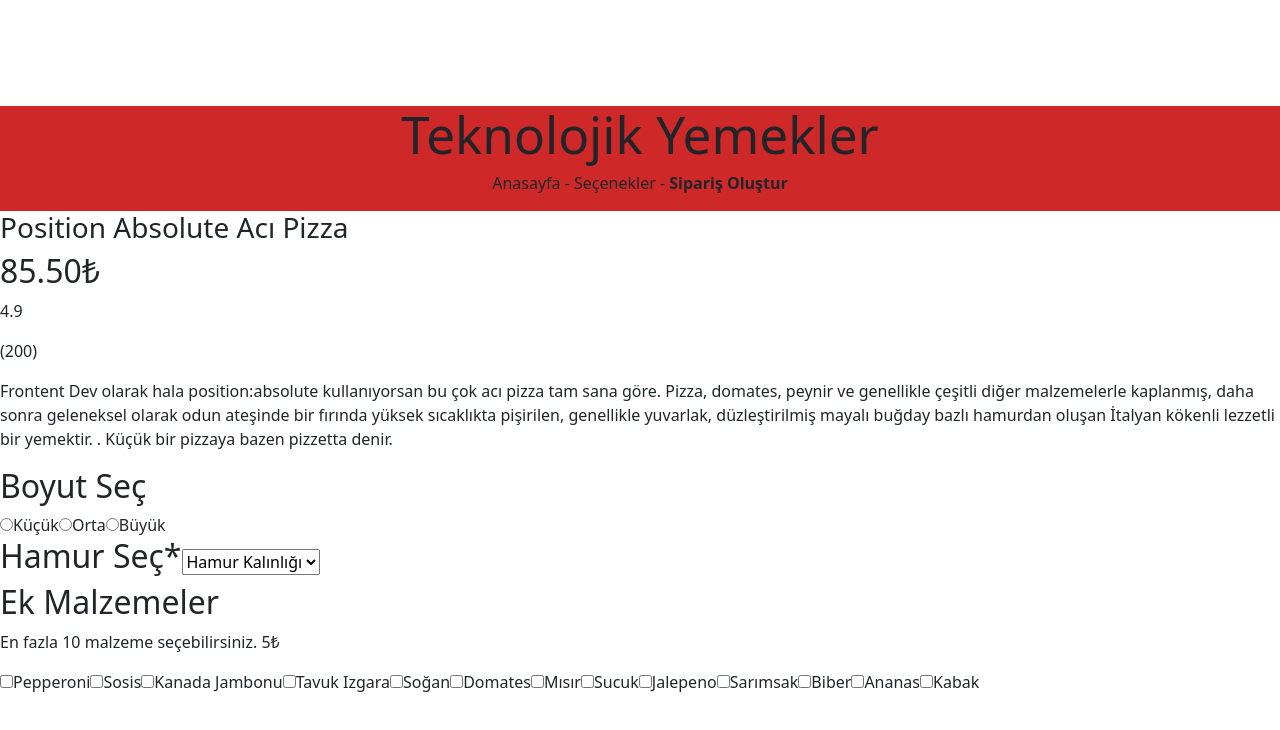
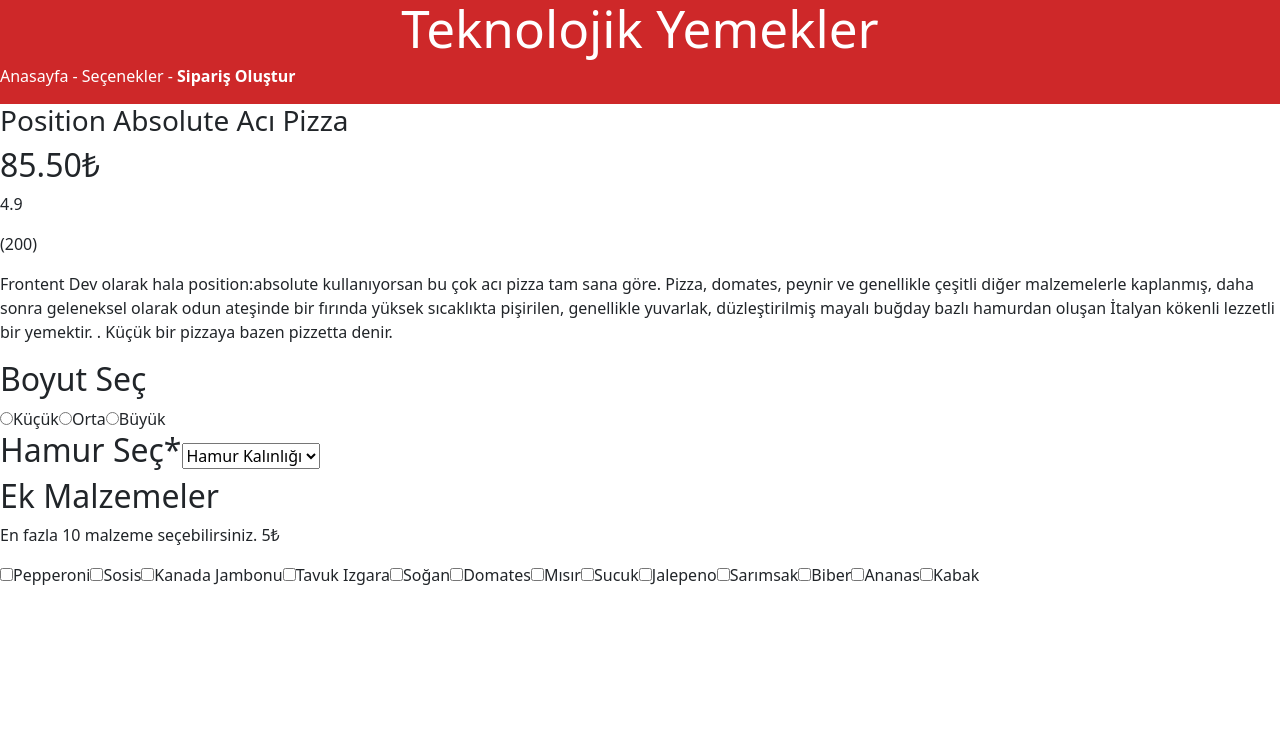
Before and after one commit to HavvaAsal/challenge-pizza, a React (Vite) app: page / in a window 1280 px wide. Shown: the top 730 px of the page. Built offline with nearby package versions, Linux system fonts and the light colour scheme.

Commit message:
header css

```diff
--- a/src/App.css
+++ b/src/App.css
@@ -1,10 +1,31 @@
 .App {
+  min-height: 100vh;
 }
+
 header {
   display: flex;
+  flex-direction: column;
   text-align: center;
+  align-items: center;
 }
+
 .header-container {
   background-color: #CE2829;
   min-width: 100vw;
+  color: white;
 }
+
+.header-container h1 {
+  align-items: center;
+}
+
+.barlow-regular {
+  font-family: "Barlow", serif;
+  font-weight: 400;
+  font-style: normal;
+}
+
+.ass {
+  display: flex;
+
+}
```
